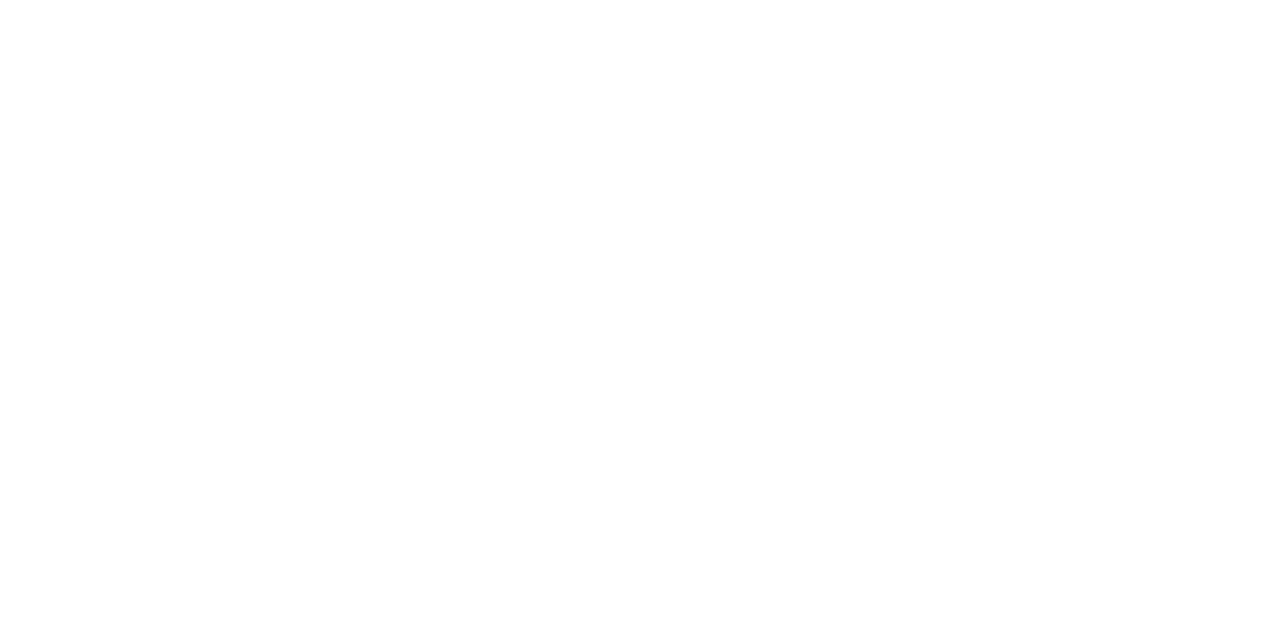
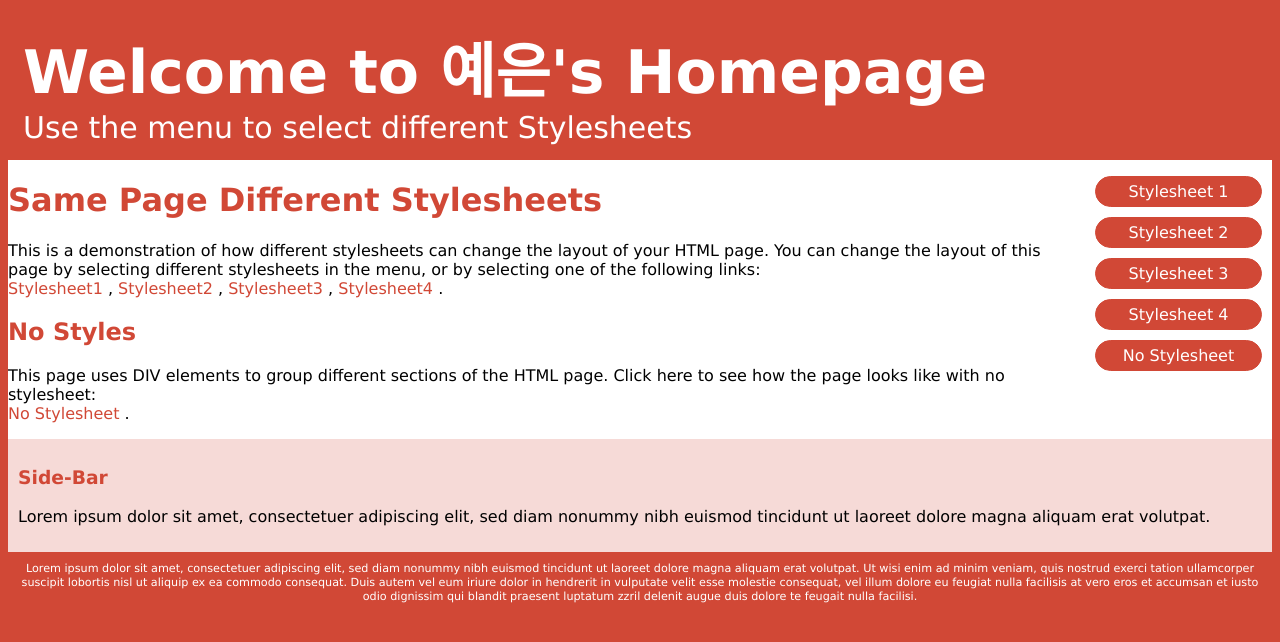
Before and after one commit to grazzy7124/25_OSS_Project1, a plain HTML site: page style2.html in a window 1280 px wide. Drawn offline with Linux system fonts and the light colour scheme.

Commit message:
nostyle, style1, style2 완성

```diff
--- a/style2.html
+++ b/style2.html
@@ -0,0 +1,167 @@
+<!DOCTYPE html>
+<html lang="en">
+
+<head>
+    <meta charset="UTF-8">
+    <meta name="viewport" content="width=device-width, initial-scale=1.0">
+    <title>Document</title>
+    <style>
+        body {
+            color: #ffffff;
+            background-color: #d14836;
+            font: 100% Verdana;
+            /* line-height: 26px; */
+        }
+
+        .wrapper {
+            background-color: white;
+            color: #d14836;
+            position: relative;
+            overflow: auto;
+        }
+
+        .header {
+            padding: 15px;
+            font-size: 30px;
+            /* line-height: 26px; */
+        }
+
+        .header h1 {
+            margin: 0;
+            /* line-height: 50px; */
+        }
+
+        a {
+            color: #d14836;
+            text-decoration: none;
+        }
+
+        a:hover {
+            color: #d14836;
+            text-decoration: underline;
+        }
+
+        p {
+            color: black;
+        }
+
+        .sidebar {
+            color: #d14836;
+            background-color: #F6DAD7;
+            padding: 10px;
+
+        }
+
+        #bottom {
+            /* border: 1px solid #ffffff;
+            border-radius: 4px; */
+            color: #ffffff;
+            text-align: center;
+            padding: 10px;
+            font-size: 70%;
+            line-height: 14px;
+        }
+
+        #menubar {
+            float: right;
+        }
+
+        #menulist {
+            padding: 0;
+            font-size: 16px;
+        }
+
+        .menuitem {
+            width: 155px;
+            background-color: #d14836;
+            border: 1px solid #d14836;
+            border-radius: 40px;
+            color: #ffffff;
+            list-style-type: none;
+            margin: 10px;
+            padding: 5px;
+            text-align: center;
+            cursor: pointer;
+
+        }
+
+        .menuitem:hover {
+            background-color: #ffffff;
+            color: #d14836;
+        }
+
+    </style>
+</head>
+
+<body>
+
+    <div class="header">
+        <h1>Welcome to 예은's Homepage</h1>
+        <div id="menu">
+            Use the menu to select different Stylesheets
+        </div>
+    </div>
+
+    <div class="wrapper">
+        <div id="menubar">
+            <ul id="menulist">
+                <li class="menuitem">Stylesheet 1</li>
+                <li class="menuitem">Stylesheet 2</li>
+                <li class="menuitem">Stylesheet 3</li>
+                <li class="menuitem">Stylesheet 4</li>
+                <li class="menuitem">No Stylesheet</li>
+            </ul>
+        </div>
+        <div id="maincontainer">
+            <h1>
+                Same Page Different Stylesheets
+            </h1>
+            <p>
+                This is a demonstration of how different stylesheets can change the layout of your HTML page. You can
+                change
+                the
+                layout of this page by selecting different stylesheets in the menu, or by selecting one of the following
+                links:
+                <br>
+                <a href="">Stylesheet1</a>
+                ,
+                <a href="">Stylesheet2</a>
+                ,
+                <a href="">Stylesheet3</a>
+                ,
+                <a href="">Stylesheet4</a>
+                .
+            </p>
+            <h2>No Styles</h2>
+
+            <p>
+                This page uses DIV elements to group different sections of the HTML page. Click here to see how the page
+                looks
+                like with no stylesheet:
+                <br>
+                <a href="nostyle.html">
+                    No Stylesheet
+                </a>
+                .
+            </p>
+        </div>
+
+        <div class="sidebar">
+            <h3>Side-Bar</h3>
+            <p>
+                Lorem ipsum dolor sit amet, consectetuer adipiscing elit, sed diam nonummy nibh euismod tincidunt ut
+                laoreet dolore magna aliquam erat volutpat.
+            </p>
+        </div>
+    </div>
+    <div id="bottom">
+        Lorem ipsum dolor sit amet, consectetuer adipiscing elit, sed diam nonummy nibh euismod tincidunt ut
+        laoreet dolore magna aliquam erat volutpat. Ut wisi enim ad minim veniam, quis nostrud exerci tation
+        ullamcorper suscipit lobortis nisl ut aliquip ex ea commodo consequat. Duis autem vel eum iriure dolor
+        in hendrerit in vulputate velit esse molestie consequat, vel illum dolore eu feugiat nulla facilisis at
+        vero eros et accumsan et iusto odio dignissim qui blandit praesent luptatum zzril delenit augue duis
+        dolore te feugait nulla facilisi.
+    </div>
+</body>
+
+</html>
```
Also changed, not shown: nostyle.html (+39 -23 lines), style1.html (+143 -0 lines).
